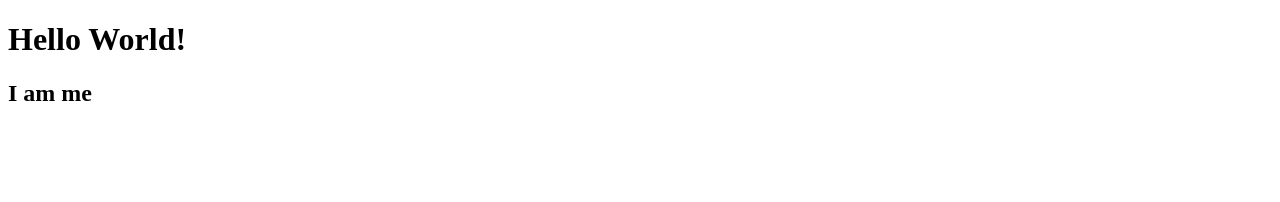
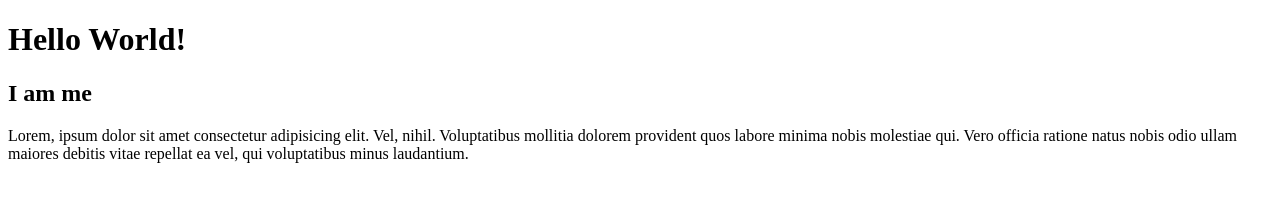
Before and after one commit to SlothyMikey/FandomOmen, a plain HTML site: page index.html in a window 1280 px wide. Drawn offline with Linux system fonts and the light colour scheme.

Commit message:
Add Text

```diff
--- a/index.html
+++ b/index.html
@@ -8,5 +8,11 @@
   <body>
     <h1>Hello World!</h1>
     <h2>I am me</h2>
+    <p>
+      Lorem, ipsum dolor sit amet consectetur adipisicing elit. Vel, nihil.
+      Voluptatibus mollitia dolorem provident quos labore minima nobis molestiae
+      qui. Vero officia ratione natus nobis odio ullam maiores debitis vitae
+      repellat ea vel, qui voluptatibus minus laudantium.
+    </p>
   </body>
 </html>
```
